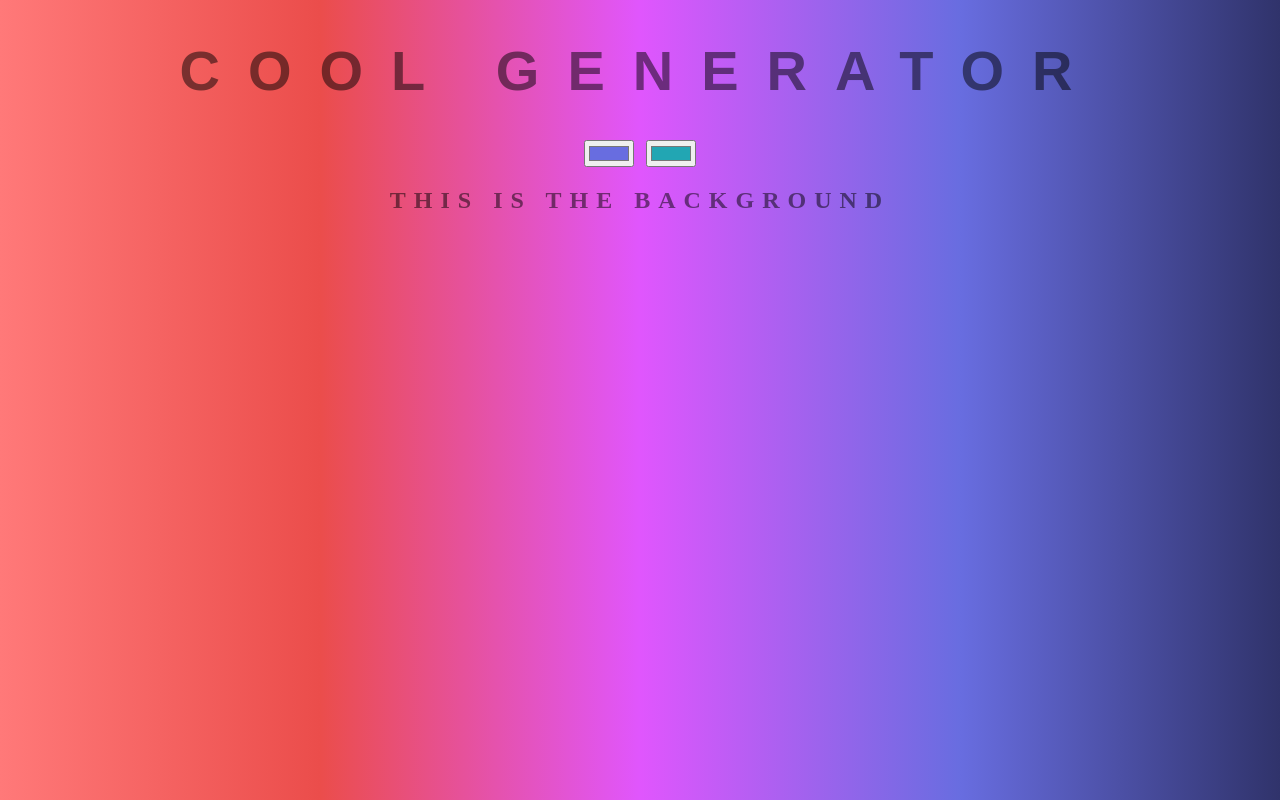
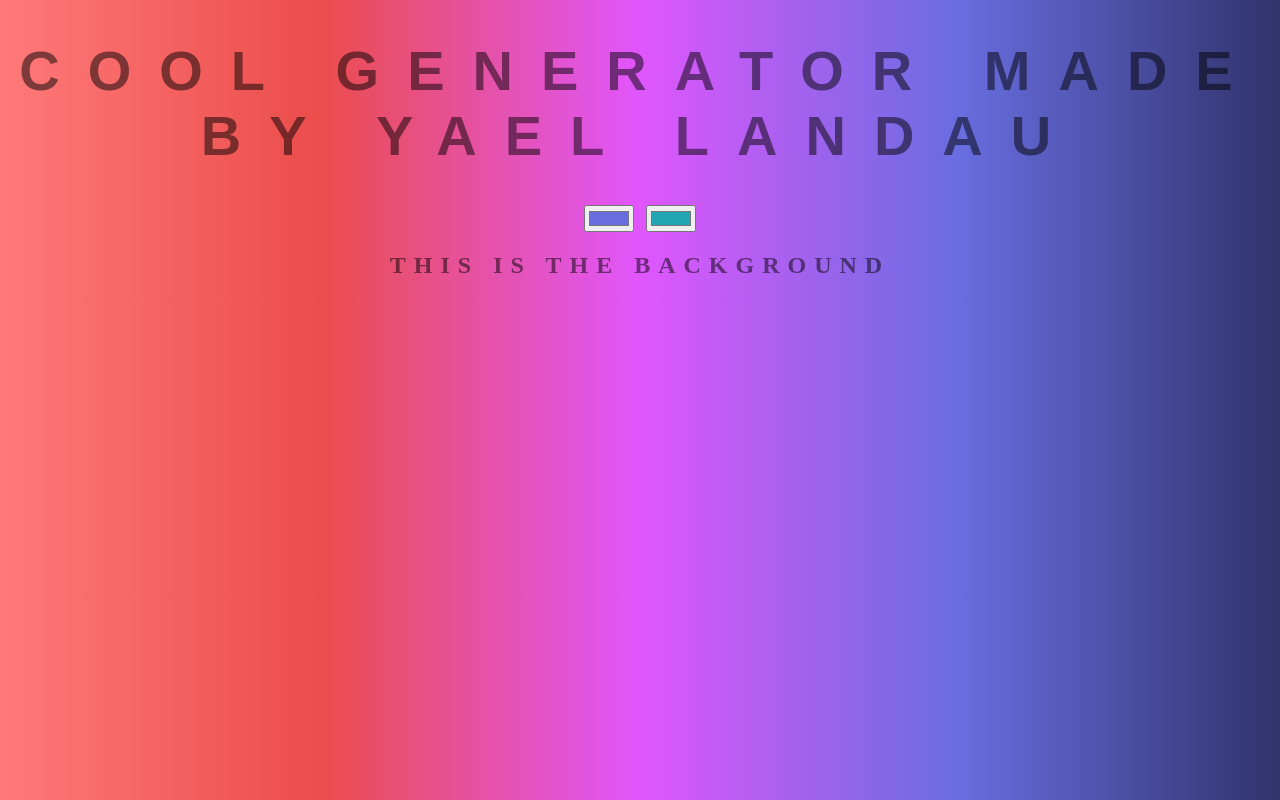
Before and after one commit to yaellandau/background-generator, a plain HTML site: page index.html in a window 1280 px wide. Drawn offline with Linux system fonts and the light colour scheme.

Commit message:
text changed

```diff
--- a/index.html
+++ b/index.html
@@ -5,7 +5,7 @@
 	<link rel="stylesheet" type="text/css" href="style.css">
 </head>
 <body id="gradient">
-	<h1>cool Generator</h1>
+	<h1>COOL Generator made by Yael Landau</h1>
 	<input oninput="setGradient()" class="color1" type="color" name="color1" value="#686de0">
 	<input oninput="setGradient()" class="color2" type="color" name="color2" value="#22a6b3">
 	<h2>This Is The Background</h2>
```
